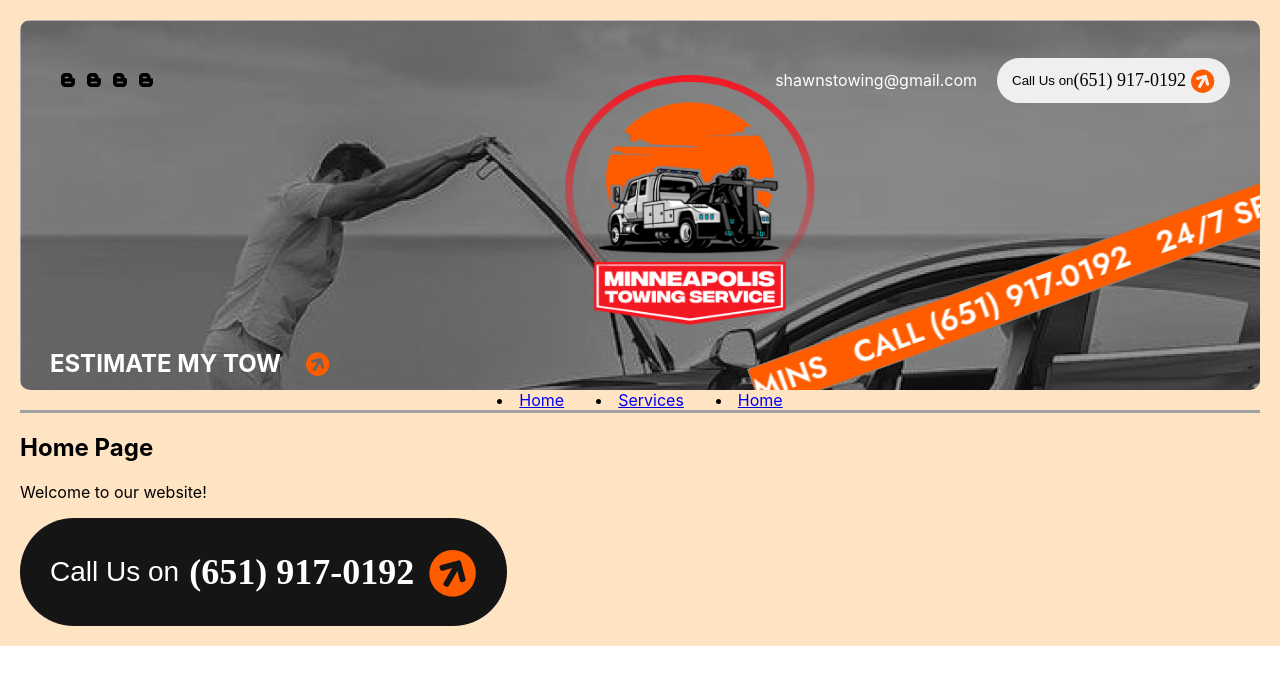
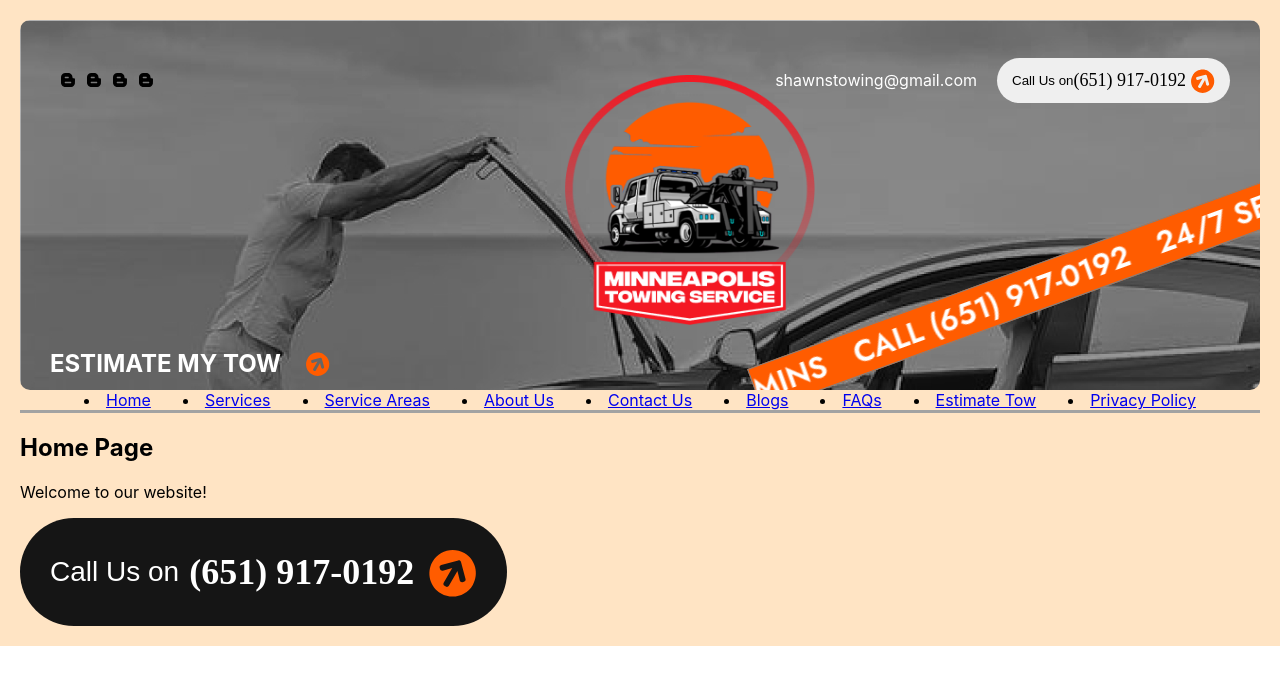
Before and after one commit to RangikaShalani/Maintaining-Center-Project, a React (Create React App) app: page / in a window 1280 px wide. Shown: the top 684 px of the page. Built offline with nearby package versions, Linux system fonts and the light colour scheme.

Commit message:
change nav bar

```diff
--- a/src/components/navBar.js
+++ b/src/components/navBar.js
@@ -9,7 +9,6 @@ function AppNavBar() {
             <Grid sx={{ flexGrow: 1 }} container spacing={4}>
                 <Grid item xs={12}>
                     <Grid container justifyContent="center" spacing={4}>
-
                             <Grid item>
                                 <li>
                                     <Link to="/">Home</Link>
@@ -22,7 +21,37 @@ function AppNavBar() {
                             </Grid>
                             <Grid item>
                                 <li>
-                                    <Link to="/">Home</Link>
+                                    <Link to="/serviceAreas">Service Areas</Link>
+                                </li>
+                            </Grid>
+                            <Grid item>
+                                <li>
+                                    <Link to="/aboutUs">About Us</Link>
+                                </li>
+                            </Grid>
+                            <Grid item>
+                                <li>
+                                <Link to="/contactUs">Contact Us</Link>
+                                </li>
+                            </Grid>
+                            <Grid item>
+                                <li>
+                                    <Link to="/blogs">Blogs</Link>
+                                </li>
+                            </Grid>
+                            <Grid item>
+                                <li>
+                                <Link to="/faqs"> FAQs</Link>
+                                </li>
+                            </Grid>
+                            <Grid item>
+                                <li>
+                                    <Link to="/estimateTow">Estimate Tow</Link>
+                                </li>
+                            </Grid>
+                            <Grid item>
+                                <li>
+                                    <Link to="/privacyPolicy">Privacy Policy</Link>
                                 </li>
                             </Grid>
                     </Grid>
```
Also changed, not shown: src/pages/serviceAreas.js (added, +12 -0 lines).
